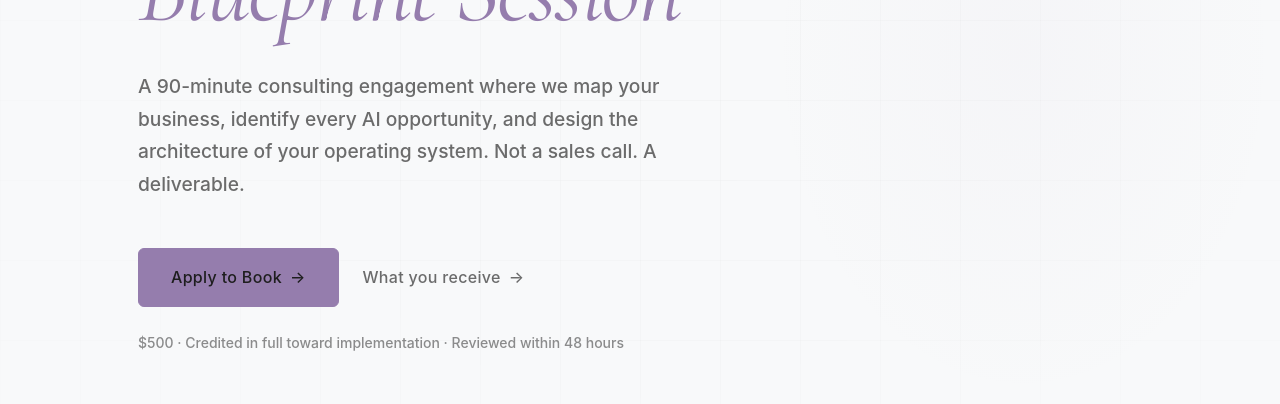
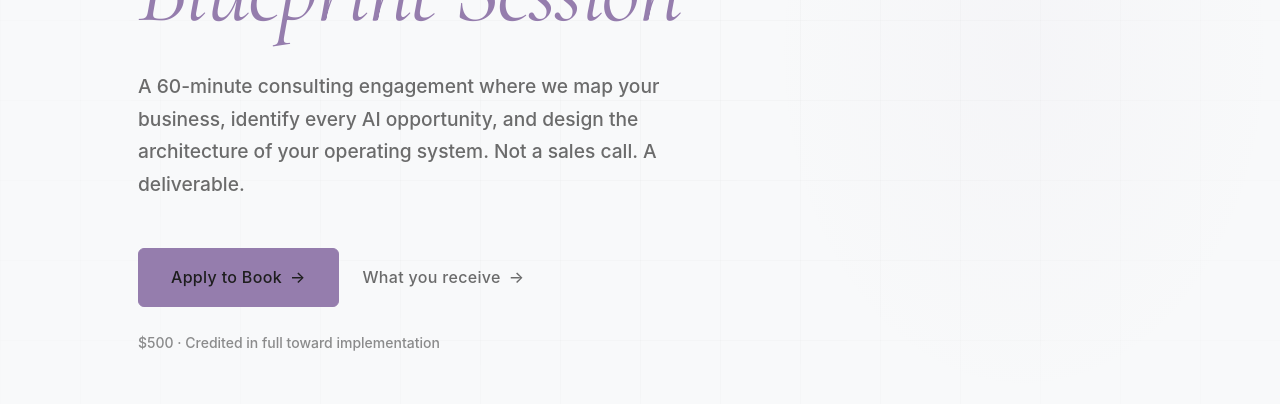
Before and after one commit to temitopesaliu-dotcom/ho3, a Next.js app: page /the-blueprint-audit/blueprint in a window 1280 px wide. Shown: the part 540-944 px from the top of the page. Built offline with nearby package versions, Linux system fonts and the light colour scheme; no server answers.

Commit message:
minor changes to site information

```diff
--- a/src/app/the-blueprint-audit/blueprint/page.tsx
+++ b/src/app/the-blueprint-audit/blueprint/page.tsx
@@ -25,7 +25,7 @@ export default function BlueprintPage() {
             <em>Blueprint Session</em>
           </h1>
           <p className="hero-subtitle fade-up delay-2">
-            A 90-minute consulting engagement where we map your business,
+            A 60-minute consulting engagement where we map your business,
             identify every AI opportunity, and design the architecture of your
             operating system. Not a sales call. A deliverable.
           </p>
@@ -38,8 +38,7 @@ export default function BlueprintPage() {
             </a>
           </div>
           <p className="hero-note fade-up delay-3">
-            $500 · Credited in full toward implementation · Reviewed within 48
-            hours
+            $500 · Credited in full toward implementation
           </p>
         </div>
       </section>
@@ -346,9 +345,7 @@ export default function BlueprintPage() {
                   marginTop: "var(--space-3)",
                 }}
               >
-                Applications reviewed within 48 hours.
                 <br />
-                Not all applications are accepted.
               </p>
             </div>
           </div>
```
